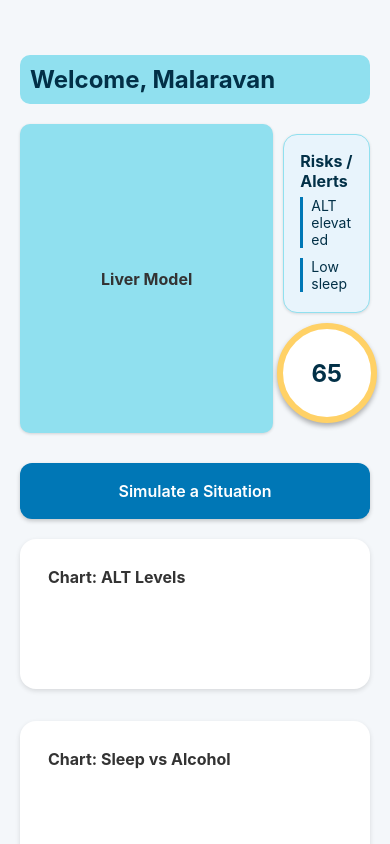
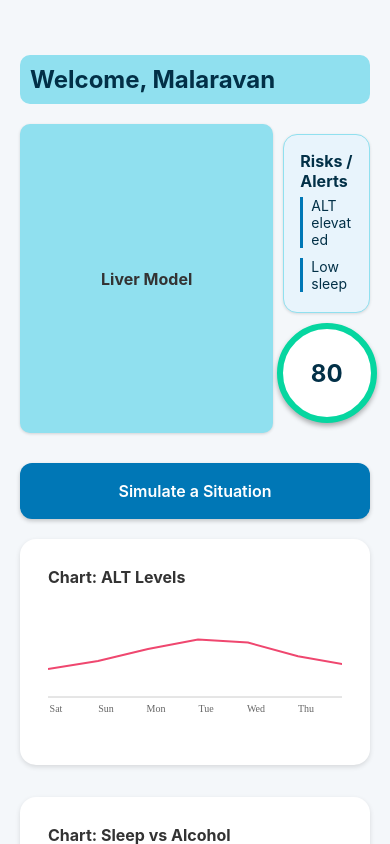
Before and after one commit to MrJelloCode/TerraHacks, a React Native app in the folder terrahacks/: screen / in a window 390 px wide. Built offline with nearby package versions, Linux system fonts and the light colour scheme.

Commit message:
Program is able to generate a line graph to an array of Data

```diff
--- a/terrahacks/App.js
+++ b/terrahacks/App.js
@@ -1,6 +1,7 @@
 import React, { useState, useEffect } from 'react';
 import { Animated } from 'react-native';
 import { View, Text, StyleSheet, Modal, TouchableOpacity, TextInput, SafeAreaView } from 'react-native';
+import Svg, { Polyline, Line, Text as SvgText } from 'react-native-svg';
 
 const COLORS = {
   bg: '#f8f9fa',
@@ -39,7 +40,7 @@ export default function App() {
   const [simulateModalVisible, setSimulateModalVisible] = useState(false);
   const [simulationText, setSimulationText] = useState('');
 
-  const score = 65; // Example score, replace with actual logic
+  const score = 80;
   const getScoreColor = () => {
     if (score < 30) return COLORS.scoreHigh;
     if (score < 75) return COLORS.scoreMid;
@@ -76,6 +77,9 @@ export default function App() {
     ]).start(() => setVisible(false));
   };
 
+  const altLevels = [35, 45, 60, 72, 68, 51, 40];
+  const dayLabels = ['Sat', 'Sun', 'Mon', 'Tue', 'Wed', 'Thu', 'Fri'];
+
   return (
     <Animated.View style={[styles.safeArea, { backgroundColor: bgInterpolate }]}>
       <Animated.ScrollView style={[styles.container, { backgroundColor: bgInterpolate }]} contentContainerStyle={styles.scrollContent}>
@@ -101,7 +105,7 @@ export default function App() {
               <Text style={styles.modalText}>- ALT is elevated, indicating potential liver strain.</Text>
               <Text style={styles.modalText}>- Sleep patterns below 5hr average last 3 days.</Text>
               <TouchableOpacity onPress={() => closeModal(setRiskModalVisible)} style={[styles.modalButton, { backgroundColor: COLORS.danger }]}>
-                <Text style={[styles.modalButtonText, { color: '#fffff' }]}>Close</Text>
+                <Text style={[styles.modalButtonText, { color: '#fff' }]}>Close</Text>
               </TouchableOpacity>
             </Animated.View>
           </View>
@@ -135,7 +139,30 @@ export default function App() {
         </Modal>
 
         <View style={styles.chartRow}>
-          <View style={styles.chartBox}><Text style={styles.boxLabel}>Chart: ALT Levels</Text></View>
+          <View style={styles.chartBox}>
+            <Text style={styles.boxLabel}>Chart: ALT Levels</Text>
+            <Svg height="140" width="100%" style={{ marginTop: 10  }}>
+              <Line x1="0" y1="100" x2="350" y2="100" stroke="#ccc" strokeWidth="1" />
+              <Polyline
+                points={altLevels.map((v, i) => `${i * 50},${100 - v / 100 * 80}`).join(' ')}
+                fill="none"
+                stroke="#ef476f"
+                strokeWidth="2"
+              />
+              {dayLabels.map((day, i) => (
+                <SvgText
+                  key={day}
+                  x={i * 50 + 8}
+                  y={115}
+                  fontSize="10"
+                  fill="#666"
+                  textAnchor="middle"
+                >
+                  {day}
+                </SvgText>
+              ))}
+            </Svg>
+          </View>
           <View style={styles.chartBox}><Text style={styles.boxLabel}>Chart: Sleep vs Alcohol</Text></View>
         </View>
 
```
